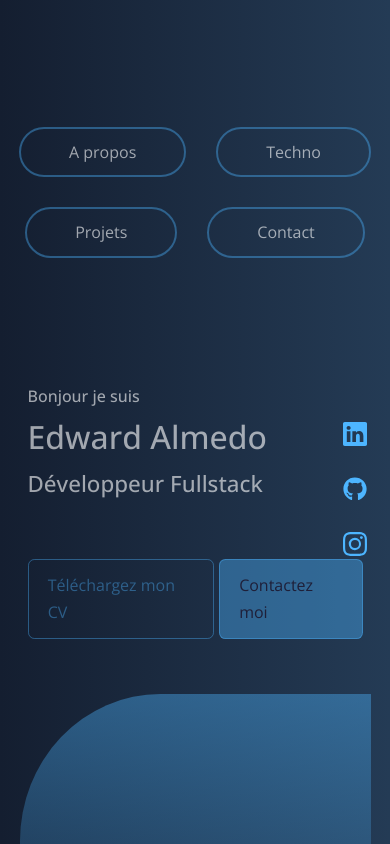
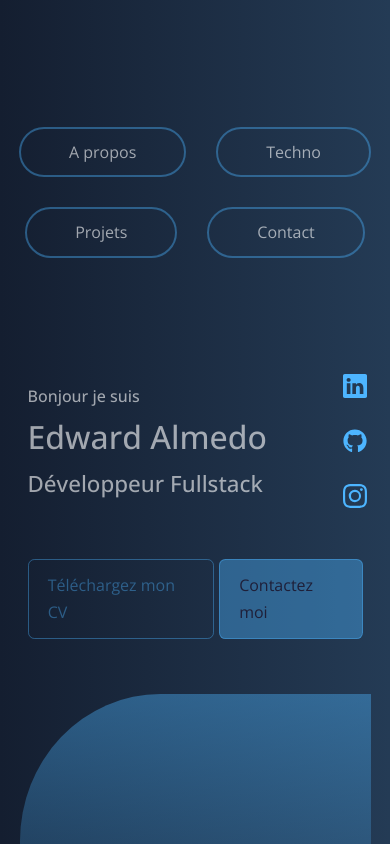
Before and after one commit to edwardrico/portfolio, a React (Create React App) app: page / in a window 390 px wide. Shown: the top 844 px of the page. Built offline with nearby package versions, Linux system fonts and the light colour scheme.

Commit message:
newEdward

```diff
--- a/src/components/header/header.css
+++ b/src/components/header/header.css
@@ -147,7 +147,7 @@ p{
 
   .header_social {
     right:  -25rem;
-    margin-top: -7rem;
+    margin-top: -10rem;
   }
 
   .header-text{
@@ -177,9 +177,6 @@ p{
     padding: 0.9rem 0.5rem;
     margin-top: -2rem;
 
-
-
-
   .button {
     gap: 0.3rem;
   }
```
